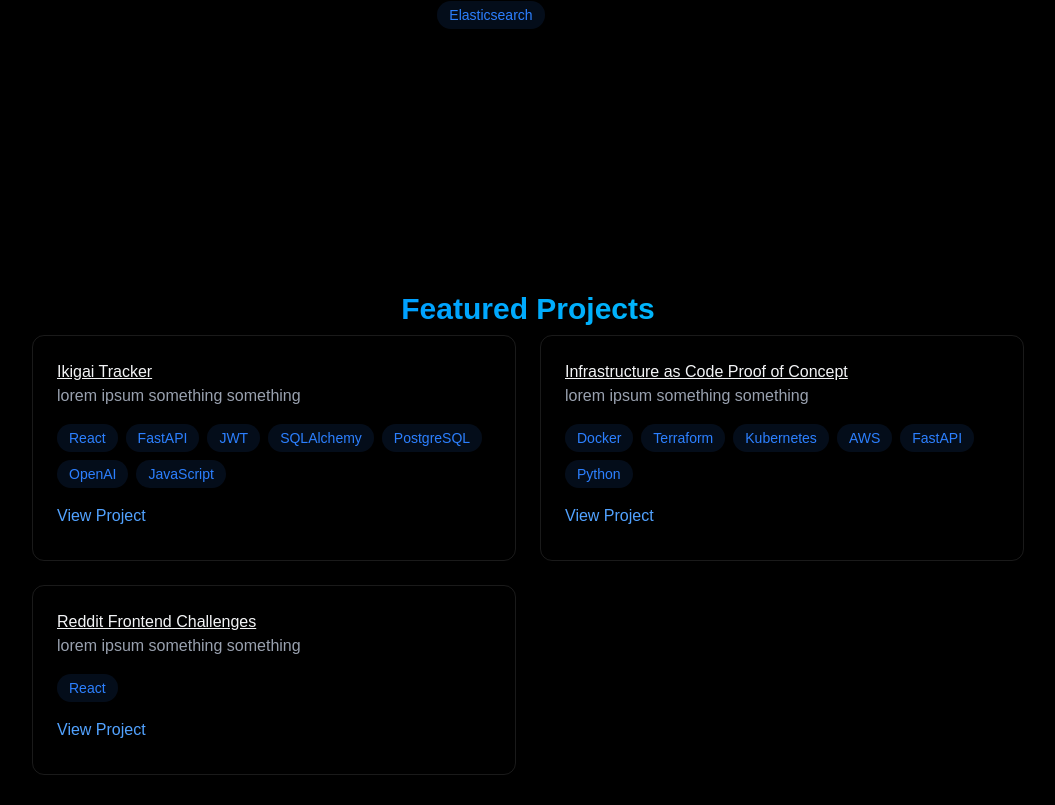
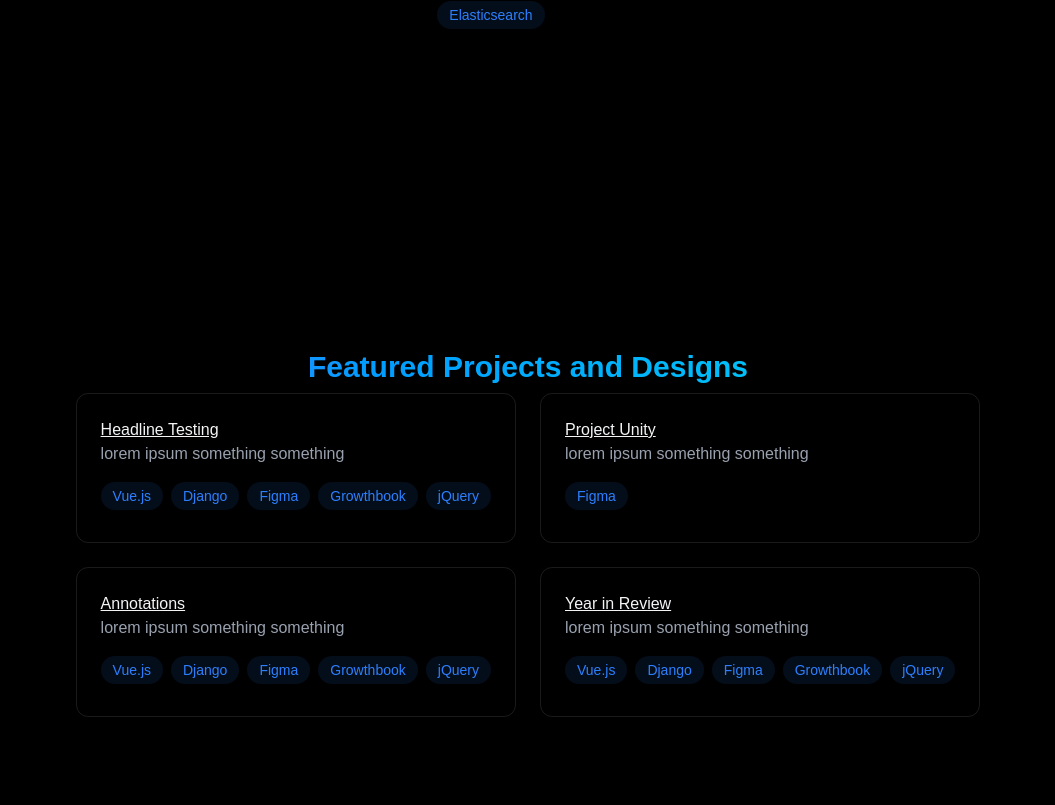
Before and after one commit to jase-d-ace/jase-d-ace.github.io, a React (Vite) app: page / in a window 1280 px wide. Shown: the part 1819-2624 px from the top of the page, without its empty margins (112-1167 px from the left). Built offline with nearby package versions, Linux system fonts and the light colour scheme; a web font is replaced by a local one.

Commit message:
create modal flow

```diff
--- /dev/null
+++ b/src/components/Modal.jsx
@@ -0,0 +1,13 @@
+export const Modal = ({ open, onClose, project: {name, image, description} }) => {
+    return (
+        <div onClick={onClose} className={`fixed  inset-0 flex justify-center items-center transition-colors ${open ? "visible bg-black" : "invisible"}`}>
+            <div className={`rounded-xl  shadow p-6 transition-all flex flex-col justify-center items-center ${open ? "scale-100 opacity-100" : "scale-125 opacity-0"}`}>
+                <button onClick={onClose} className="absolute -top-2 -right-2 p-2 rounded-xl text-5xl text-gray-400 cursor-pointer hover:text-gray-600">&times;</button>
+                <div className="flex flex-col items-center">
+                    <img className="h-150 w-300 object-contain" src={image} alt="" />
+                    <p>{description}</p>
+                </div>
+            </div>
+        </div>
+    )
+}
--- a/src/components/sections/Projects.jsx
+++ b/src/components/sections/Projects.jsx
@@ -1,64 +1,78 @@
+import { useState, useEffect } from "react";
 import { RevealOnScroll } from "../RevealOnScroll";
+import { Modal } from "../Modal";
+import headlineTestingScreenshot from "../../assets/headline_testing.png";
+import projectUnityScreenshot from "../../assets/project_unity.png";
+import annotationsScreenshot from "../../assets/annotations.png";
+import yearInReviewScreenshot from "../../assets/year_in_review.png";
+
 export const Projects = () => {
-    const projects = [
+    const [open, setOpen] = useState(false);
+    const [project, setProject] = useState({});
+
+    useEffect(() => {
+        if (open) {
+            document.body.style.overflow = "hidden";
+        } else {
+            document.body.style.overflow = "";
+        };
+
+        return () => {
+            document.body.style.overflow = "";
+        }
+    }, [open]);
+
+    const _projects = [
         {
-            name: "Ikigai Tracker",
-            github: "https://www.github.com/jase-d-ace/openai-ikigai-journaling",
+            name: "Headline Testing",
+            image: headlineTestingScreenshot,
             description: "lorem ipsum something something",
-            techsUsed: [
-                "React",
-                "FastAPI",
-                "JWT",
-                "SQLAlchemy",
-                "PostgreSQL",
-                "OpenAI",
-                "JavaScript"
-            ]
+            techsUsed: ["Vue.js", "Django", "Figma", "Growthbook", "jQuery"]
         },
         {
-            name: "Infrastructure as Code Proof of Concept",
-            github: "https://www.github.com/jase-d-ace/fastapi-docker-terraform-composition",
+            name: "Project Unity",
+            image: projectUnityScreenshot,
             description: "lorem ipsum something something",
-            techsUsed: [
-                "Docker",
-                "Terraform",
-                "Kubernetes",
-                "AWS",
-                "FastAPI",
-                "Python"
-            ]
+            techsUsed: ["Figma"]
         },
         {
-            name: "Reddit Frontend Challenges",
-            github: "https://www.github.com/jase-d-ace/reddit-frontend-challenges",
+            name: "Annotations",
+            image: annotationsScreenshot,
             description: "lorem ipsum something something",
-            techsUsed: [
-                "React"
-            ]
+            techsUsed: ["Vue.js", "Django", "Figma", "Growthbook", "jQuery"]
+        },
+        {
+            name: "Year in Review",
+            image: yearInReviewScreenshot,
+            description: "lorem ipsum something something",
+            techsUsed: ["Vue.js", "Django", "Figma", "Growthbook", "jQuery"]
         }
     ]
+
+    const handleClick = (proj) => {
+        setOpen(true);
+        setProject(proj)
+    }
     return (
         <section id="projects" className="min-h-screen flex items-center justify-center py-20">
             <RevealOnScroll>
                 <div className="max-w-5xl mx-auto px-4">
-                    <h2 className="text-3xl font-bold mb-2 bg-gradient-to-r from-blue-500 to-cyan-400 bg-clip-text text-transparent text-center">Featured Projects</h2>
+                    <h2 className="text-3xl font-bold mb-2 bg-gradient-to-r from-blue-500 to-cyan-400 bg-clip-text text-transparent text-center">Featured Projects and Designs</h2>
                     <div className="grid grid-cols-1 md:grid-cols-2 gap-6">
-                        {projects.map(({ name, github, description, techsUsed }) => (
+                        {_projects.map((project) => (
                             <div className="p-6 rounded-xl border border-white/10 hover:border-blue-500/30 hover:shadow[0_2px_8px_rgba(59,130,246,0.1)] transition-all">
-                                <h3 className="underline">{name}</h3>
+                                <h3 onClick={() => handleClick(project)} className="underline cursor-pointer">{project.name}</h3>
 
-                                <p className="text-gray-400 mb-4">{description}</p>
+                                <p className="text-gray-400 mb-4">{project.description}</p>
                                 <div className="flex flex-wrap gap-2 mb-2">
-                                    {techsUsed.map((tech, i) => <span key={i} className="bg-blue-500/10 text-blue-500 py-1 px-3 rounded-full text-sm hover:bg-blue-500/20  hover:shadow[0_2px_8px_rgba(59,130,246,0.2)] transition">
+                                    {project.techsUsed.map((tech, i) => <span key={i} className="bg-blue-500/10 text-blue-500 py-1 px-3 rounded-full text-sm hover:bg-blue-500/20  hover:shadow[0_2px_8px_rgba(59,130,246,0.2)] transition">
                                         {tech}
                                     </span> )}
-                                </div>
-                                <div className="flex justify-between items-center">
-                                    <a href={github} target="_blank" className="text-blue-400 my-2 hover:text-blue-300 transition-colors">View Project</a>
                                 </div>
                             </div>
                         ))}
                     </div>
+                    <Modal open={open} onClose={() => setOpen(false)} project={project} />
                 </div>
             </RevealOnScroll>
         </section>
```
